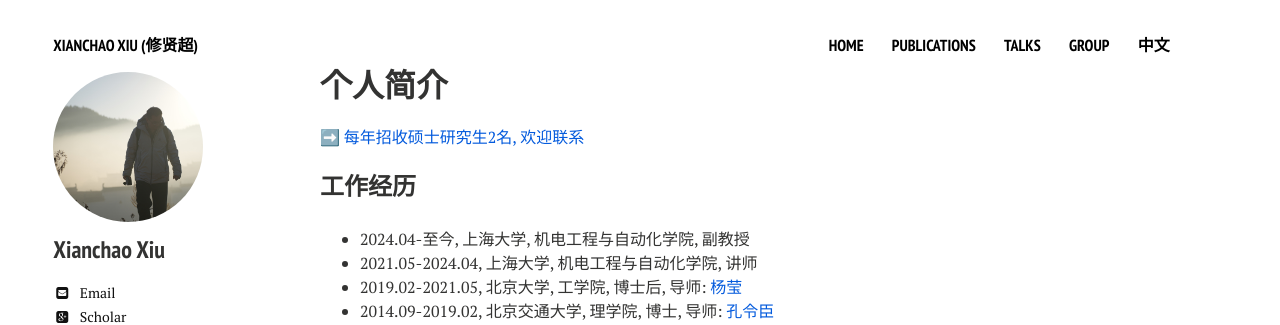
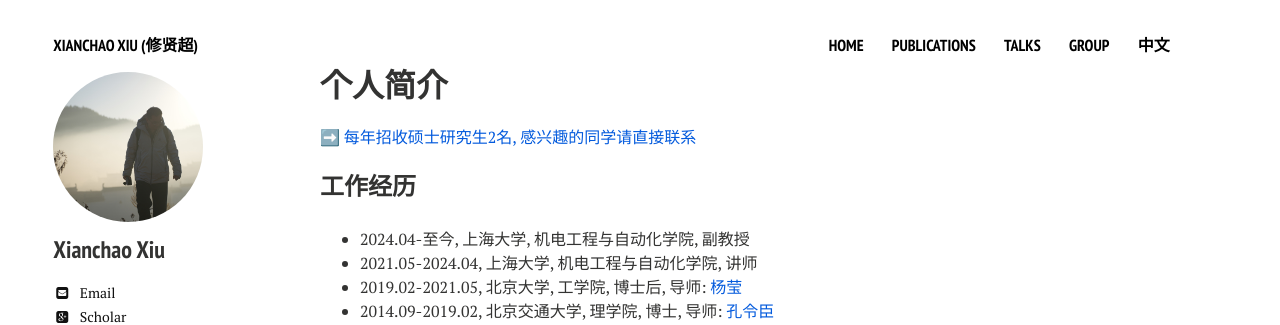
Before and after one commit to xianchaoxiu/xianchaoxiu.github.io, a Jekyll site: the page built from chinese/index.md, in a window 1280 px wide. Shown: the top 325 px of the page. Built offline with Jekyll 4.4.1, drawn with Linux system fonts in a browser that asks for light colours; nearby versions of some CDN libraries.

Commit message:
Update index.md

```diff
--- a/chinese/index.md
+++ b/chinese/index.md
@@ -7,7 +7,7 @@ comments: false
 share: false
 ---
 
-➡️ <a href="https://xianchaoxiu.github.io/chinese/reading/" class="textlink" target="_blank"> 每年招收硕士研究生2名, 欢迎联系 </a><br>
+➡️ <a href="https://xianchaoxiu.github.io/chinese/reading/" class="textlink" target="_blank"> 每年招收硕士研究生2名, 感兴趣的同学请直接联系 </a><br>
 
 
 
```
